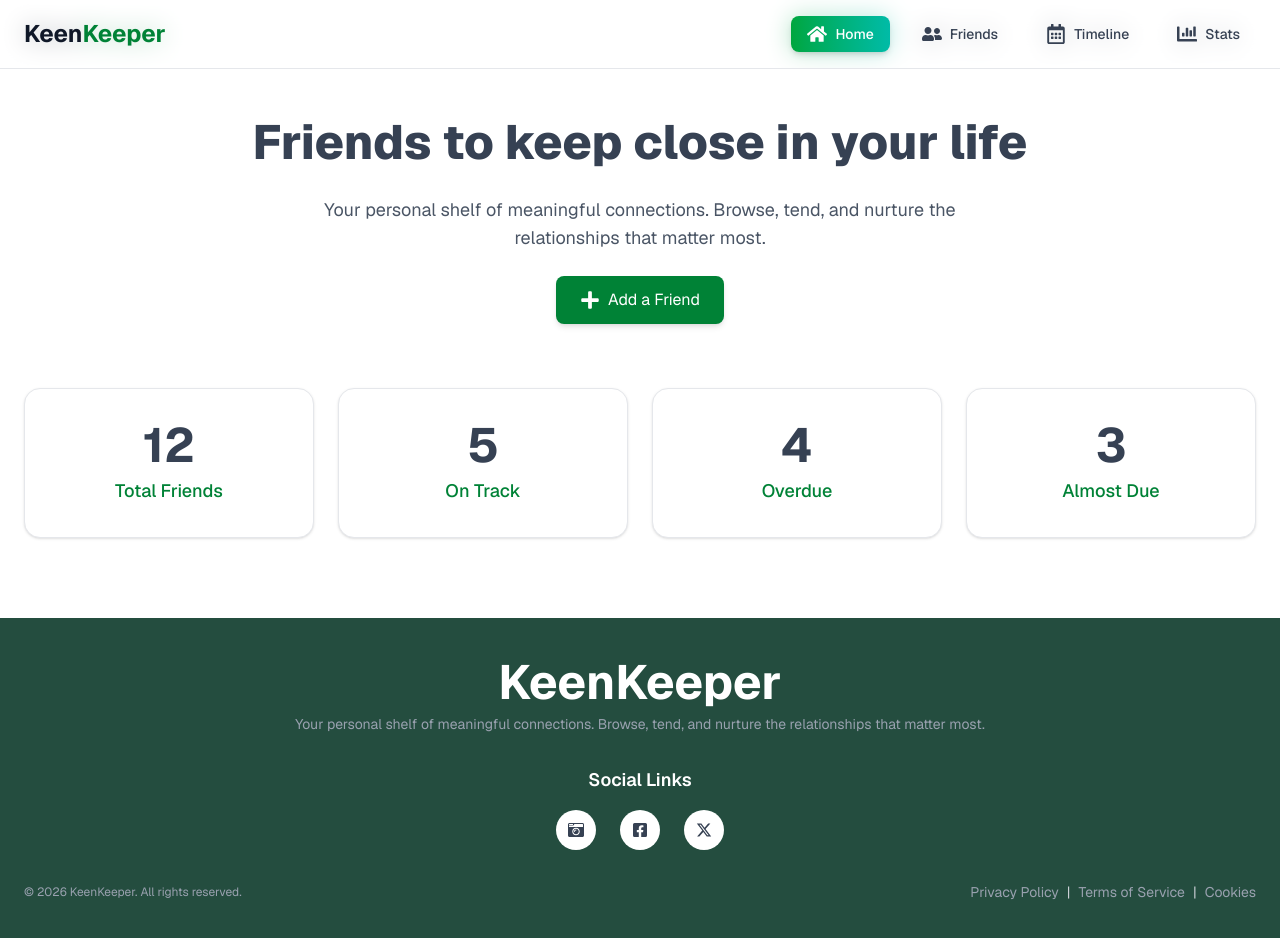
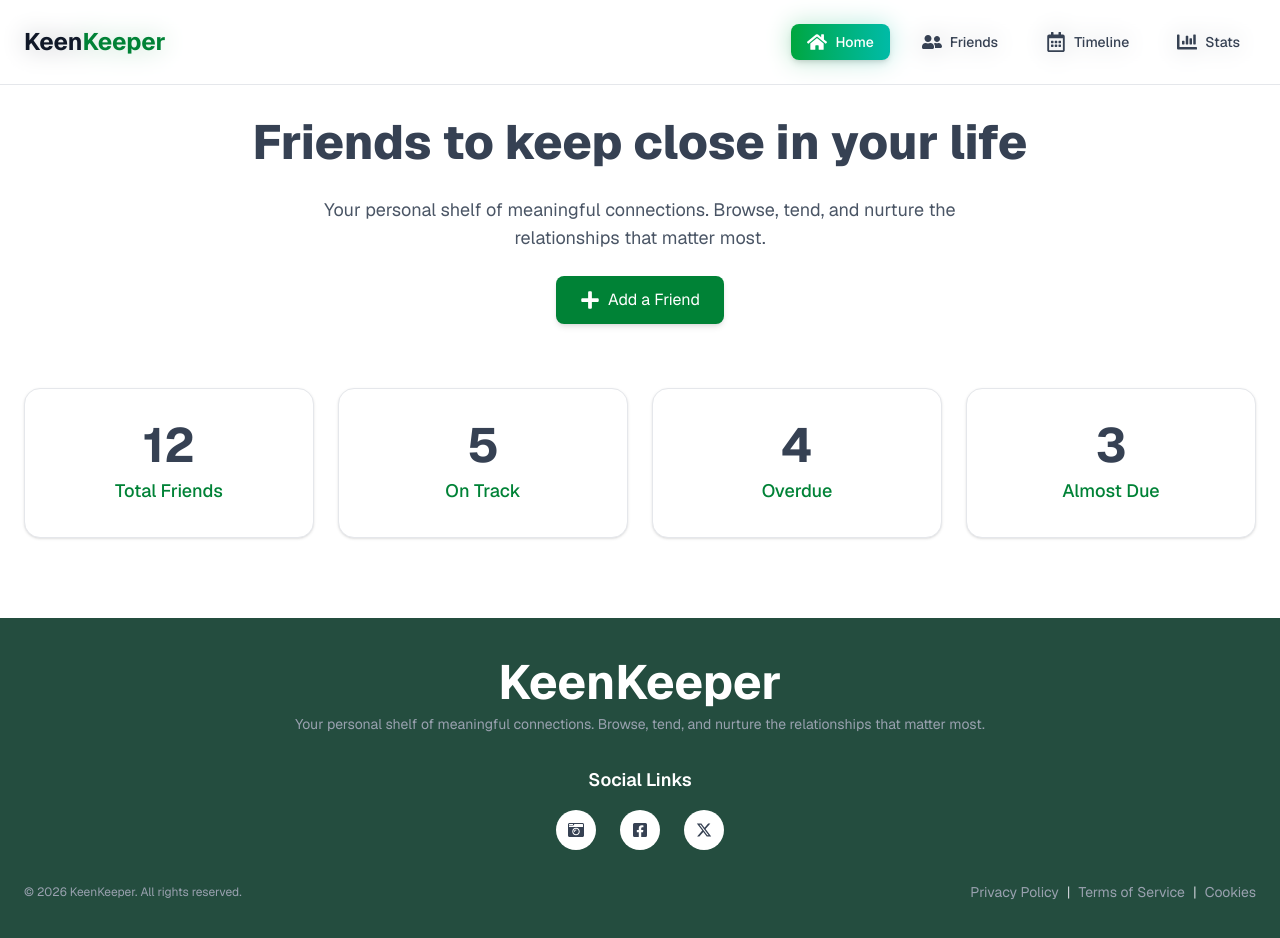
Before and after one commit to najimhaq/keen-friends-keeper, a Next.js app: page / in a window 1280 px wide. Shown: the top 938 px of the page. Built offline with nearby package versions, Linux system fonts and the light colour scheme.

Commit message:
some padding issues

```diff
--- a/src/layout/Navbar.jsx
+++ b/src/layout/Navbar.jsx
@@ -25,7 +25,7 @@
 
   return (
     <header className='fixed top-0 left-0 z-50 w-full border-b border-gray-200 bg-white/70 backdrop-blur-md'>
-      <nav className='container mx-auto max-w-7xl px-6 py-4 flex items-center justify-between'>
+      <nav className='container mx-auto max-w-7xl px-6 py-6 flex items-center justify-between'>
         {/* Logo */}
         <Link href='/' className='flex items-center gap-2'>
           <h2 className='text-2xl font-bold text-gray-900'>
```
